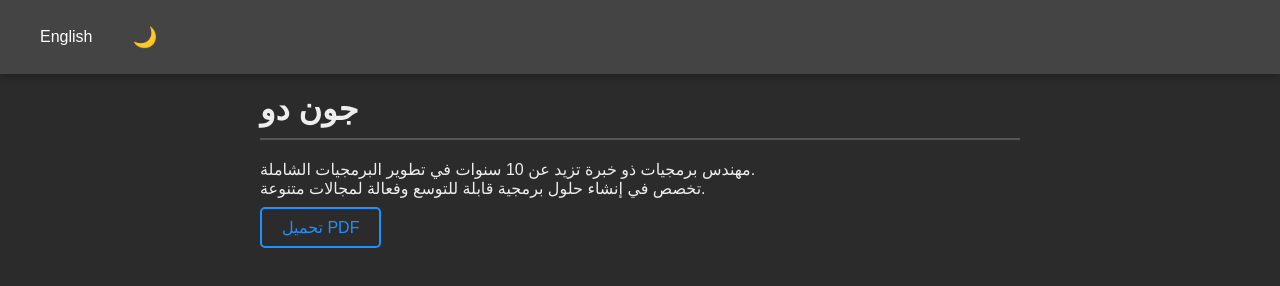
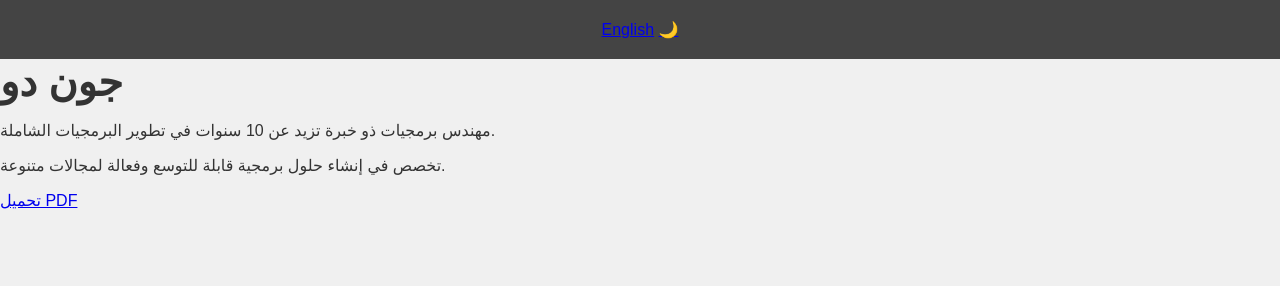
Before and after one commit to tkrlot/resssssume, a plain HTML site: page resume-ar.html in a window 1280 px wide. Drawn offline with Linux system fonts and the light colour scheme.

Commit message:
Update style.css

```diff
--- a/style.css
+++ b/style.css
@@ -1,99 +1,90 @@
-/* Basic reset */
-* {
+/* Global Styles */
+body {
+    font-family: Arial, sans-serif;
     margin: 0;
     padding: 0;
-    box-sizing: border-box;
-}
-
-body {
-    font-family: 'Arial', sans-serif;
-    color: #eee;
-    background-color: #2b2b2b;
-    margin: 0;
-    padding: 0;
+    color: #333;
+    background-color: #f0f0f0;
     transition: background-color 0.3s, color 0.3s;
 }
 
-.dark-mode body {
-    background-color: #2b2b2b;
-    color: #eee;
+/* Dark Mode */
+body.dark-mode {
+    background-color: #2e2e2e;
+    color: #e0e0e0;
 }
 
 header {
     background-color: #444;
     color: #fff;
-    padding: 15px;
-    position: fixed;
-    width: 100%;
-    top: 0;
-    left: 0;
-    display: flex;
-    justify-content: space-between;
-    align-items: center;
-    box-shadow: 0 4px 8px rgba(0, 0, 0, 0.2);
+    padding: 20px;
+    text-align: center;
 }
 
-.nav-links {
-    display: flex;
-    align-items: center;
+nav {
+    position: absolute;
+    top: 10px;
+    left: 10px;
 }
 
-.nav-links a {
+nav button {
+    margin-right: 10px;
+    padding: 10px;
+    border: none;
+    background-color: #555;
     color: #fff;
-    text-decoration: none;
-    padding: 10px 15px;
-    margin-left: 10px;
+    cursor: pointer;
     border-radius: 5px;
-    transition: background-color 0.3s, color 0.3s;
 }
 
-.nav-links a:hover {
-    background-color: #666;
+nav button:hover {
+    background-color: #777;
 }
 
-.dark-mode-toggle {
-    cursor: pointer;
-    font-size: 20px;
+.container {
+    width: 80%;
+    margin: 20px auto;
 }
 
-.lang-toggle {
-    cursor: pointer;
-    font-size: 16px;
+h1, h2 {
+    margin: 0;
+    padding: 0;
 }
 
-.lang-toggle svg {
-    vertical-align: middle;
-    margin-right: 5px;
+h1 {
+    font-size: 2.5em;
 }
 
-.main-content {
-    margin-top: 70px;
-    padding: 20px;
-    max-width: 800px;
-    margin-left: auto;
-    margin-right: auto;
-}
-
-.main-content h1 {
-    border-bottom: 2px solid #555;
-    padding-bottom: 10px;
-    margin-bottom: 20px;
-}
-
-.pdf-download {
+h2 {
+    font-size: 2em;
     margin-top: 20px;
 }
 
-.pdf-download a {
-    color: #1e90ff;
-    text-decoration: none;
-    border: 2px solid #1e90ff;
-    padding: 10px 20px;
-    border-radius: 5px;
-    transition: background-color 0.3s, color 0.3s;
+ul {
+    list-style-type: none;
+    padding: 0;
 }
 
-.pdf-download a:hover {
-    background-color: #1e90ff;
-    color: #fff;
+ul li {
+    margin: 5px 0;
 }
+
+/* Light Mode */
+body.light-mode {
+    background-color: #fff;
+    color: #333;
+}
+
+header.light-mode {
+    background-color: #ddd;
+    color: #333;
+}
+
+nav button.light-mode {
+    background-color: #ddd;
+    color: #333;
+}
+
+nav button.light-mode:hover {
+    background-color: #ccc;
+}
```
